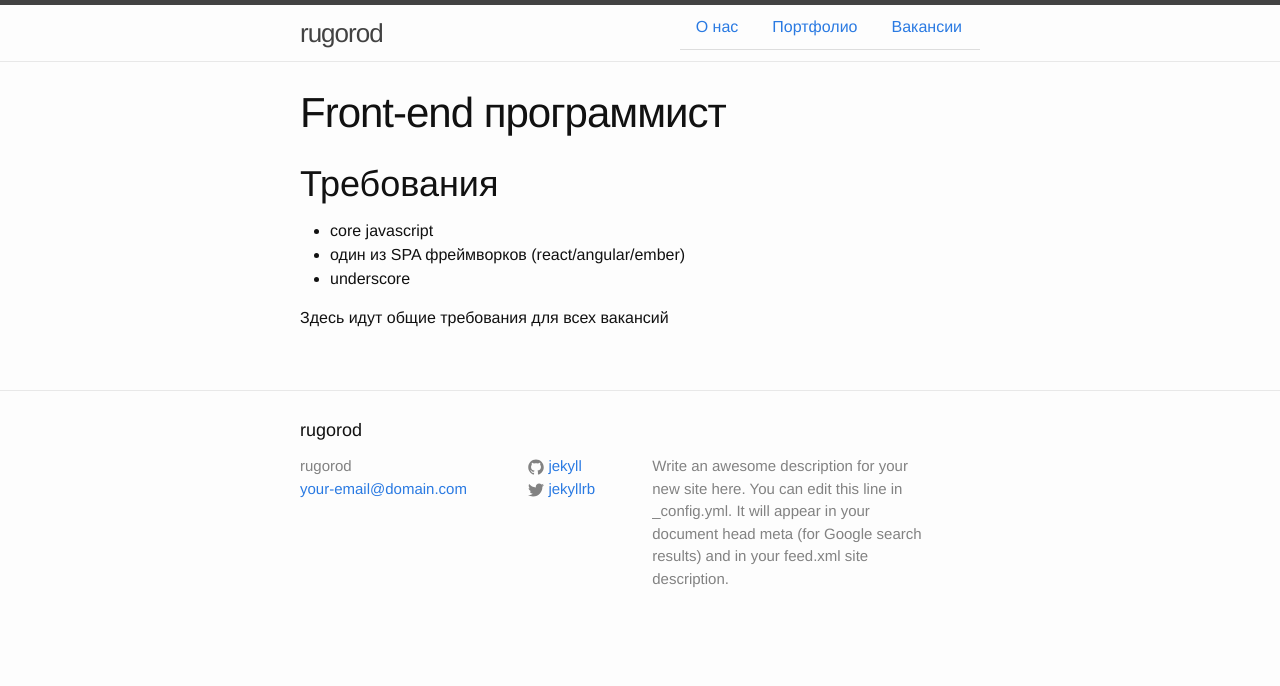
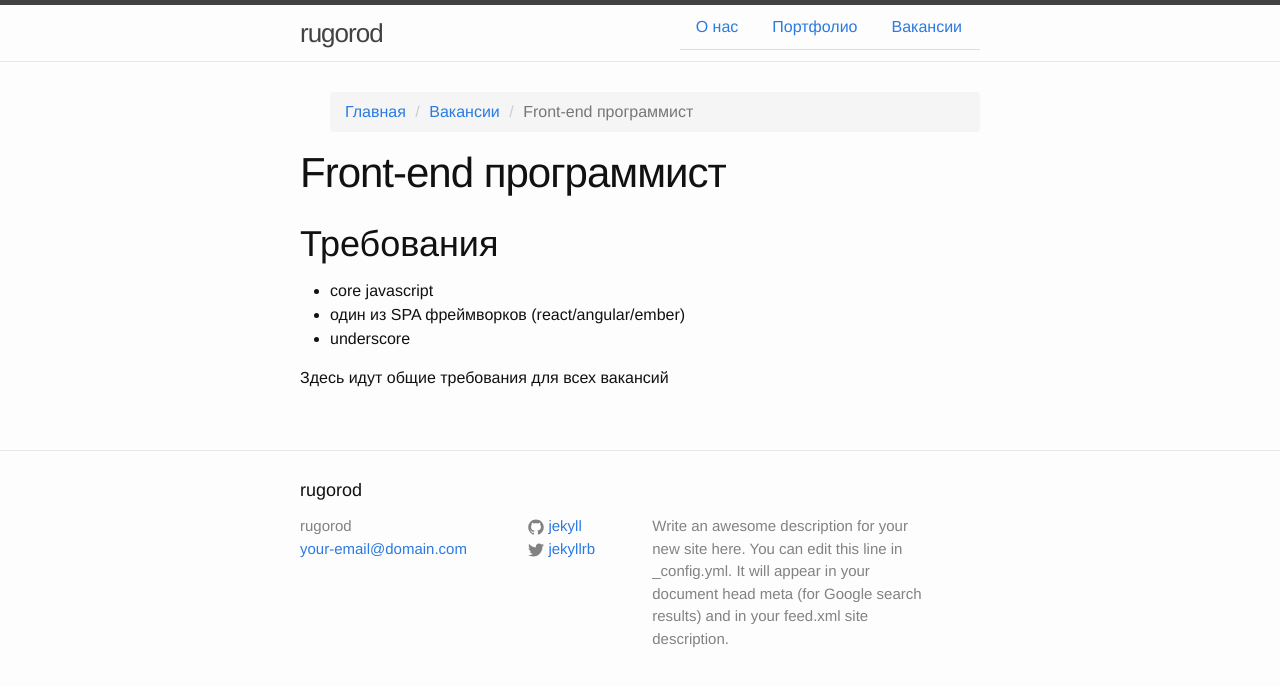
Before and after one commit to rugorod/rugorod.github.io, a Jekyll site: the page built from _vacancies/front-js.markdown, in a window 1280 px wide. Shown: the top 686 px of the page. Built offline with Jekyll 4.4.1, drawn with Linux system fonts in a browser that asks for light colours.

Commit message:
simple navigation

```diff
--- a/_layouts/page.html
+++ b/_layouts/page.html
@@ -2,6 +2,12 @@
 layout: default
 ---
 <article class="post">
+
+  <ol class="breadcrumb">
+    <li><a href="/">Главная</a></li>
+    <li class="active">{{page.title}}</li>
+  </ol>
+
 
   <header class="post-header">
     <h1 class="post-title">{{ page.title }}</h1>
--- a/_layouts/vacancy.html
+++ b/_layouts/vacancy.html
@@ -3,10 +3,18 @@ layout: default
 ---
 <article class="post" itemscope itemtype="http://schema.org/BlogPosting">
 
+  <ol class="breadcrumb">
+    <li><a href="/">Главная</a></li>
+    <li><a href="/vacancies/">Вакансии</a></li>
+    <li class="active">{{page.title}}</li>
+  </ol>
+
+
   <header class="post-header">
     <h1 class="post-title" itemprop="name headline">{{ page.title }}</h1>
     <p class="post-meta">{% if page.author %} • <span itemprop="author" itemscope itemtype="http://schema.org/Person"><span itemprop="name">{{ page.author }}</span></span>{% endif %}</p>
   </header>
+
 
   <div class="post-content" itemprop="articleBody">
     {{ content }}
--- a/vacancies.html
+++ b/vacancies.html
@@ -5,6 +5,8 @@ permalink: /vacancies/
 ---
 
 <div class="home">
+
+
 
     <ul class="post-list">
       {% for post in site.vacancies  %}
```
